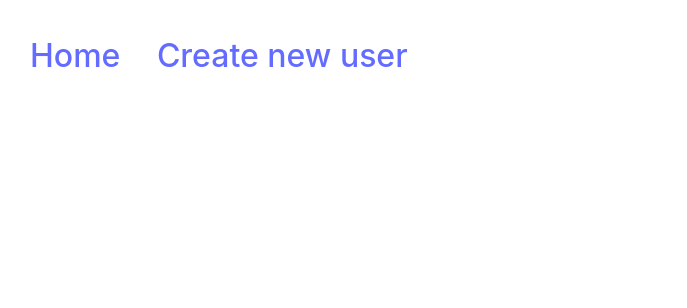
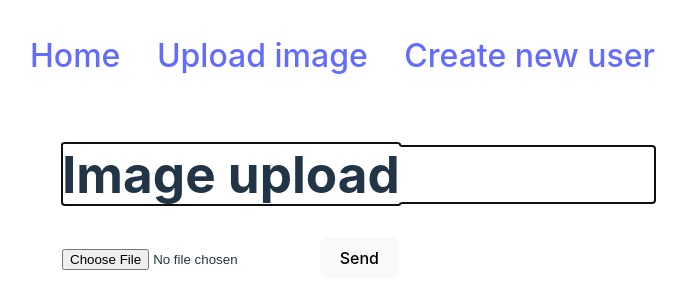
Before and after one commit to Eliot996/sizer, a Svelte app in the folder frontend/: page /upload in a window 1280 px wide. Shown: the top 308 px of the page, without its empty margins (2-689 px from the left). Built offline with nearby package versions, Linux system fonts and the light colour scheme.

Commit message:
working image upload temp

```diff
--- a/frontend/src/App.svelte
+++ b/frontend/src/App.svelte
@@ -3,6 +3,7 @@
 	import Secret from "./pages/secret.svelte";
   import Create from './pages/create.svelte';
   import Home from './pages/home.svelte';
+  import ImageUpload from "./pages/imageUpload.svelte";
   import { BASE_URL, USER } from './store/globalsStore.js';
 
   export function logout() {
@@ -14,6 +15,7 @@
 <Router>
   <nav>
     <Link to="/" class="link-button">Home</Link>
+    <Link to="/upload" class="link-button">Upload image</Link>
     {#if !$USER}
     <Link to="/create-user" class="link-button">Create new user</Link>
     {/if}
@@ -27,6 +29,11 @@
       <Home />
     </div>
   </Route>
+  <Route path="/upload">
+    <div class="card">
+      <ImageUpload />
+    </div>
+  </Route>
   <Route path="/create-user">
     <div class="card">
       <Create />
--- /dev/null
+++ b/frontend/src/pages/imageUpload.svelte
@@ -0,0 +1,22 @@
+<script>
+    import {BASE_URL} from "../store/globalsStore.js";
+
+    function send() {
+        const fd = new FormData();
+        fd.append("file", imageInput.files[0]);
+
+        fetch($BASE_URL + "/upload", {
+            method: "POST",
+            body: fd
+        })
+    }
+
+</script>
+
+
+<h1>Image upload</h1>
+
+<input id="image-input" name="image" type="file" accept="image/png, image/jpg, image/jpeg">
+<label for="image"></label>
+
+<button class="button" on:click="{send}">Send</button>
```
